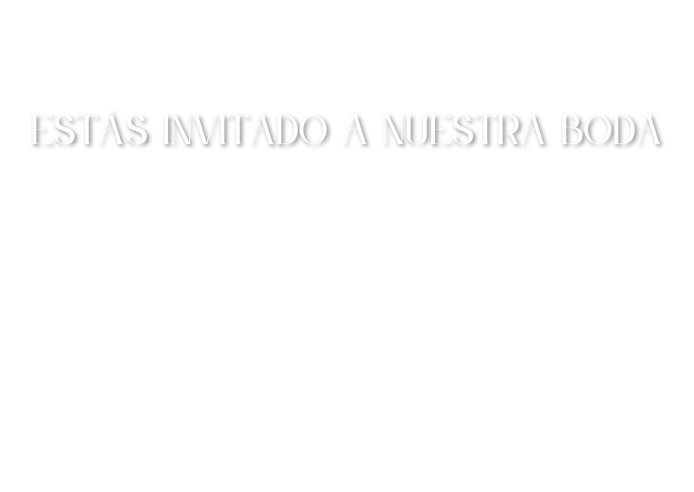
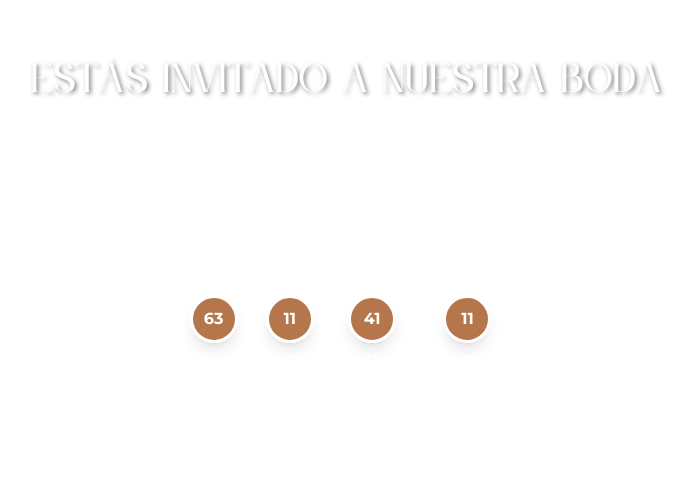
Before and after one commit to alemendieta017/wedding-invitation, a Next.js app: page / in a window 1280 px wide. Shown: the part 1788-2280 px from the top of the page, without its empty margins (293-987 px from the left). Built offline with nearby package versions, Linux system fonts and the light colour scheme; a web font is replaced by a local one.

Commit message:
feat: add CountdownTimer component for event countdown, integrate it into the Invitation section, and enhance MusicPlayer button styling

```diff
--- /dev/null
+++ b/src/app/components/CountdownTimer.tsx
@@ -0,0 +1,158 @@
+'use client'
+
+import { useEffect, useState, useCallback } from 'react'
+import { motion, AnimatePresence } from 'motion/react'
+
+// Componente separado para cada dígito - definido FUERA del componente padre
+const AnimatedDigit = ({ value, label }: { value: number; label: string }) => {
+	return (
+		<div className="flex flex-col items-center gap-2">
+			{/* Círculo con el dígito */}
+			<div className="bg-amber-800/70 rounded-full w-12 h-12 flex items-center justify-center border-3 border-white shadow-lg hover:shadow-xl transition-all duration-300 hover:scale-105">
+				<div className="relative overflow-hidden">
+					<AnimatePresence mode="wait">
+						<motion.div
+							key={value}
+							className="text-sm md:text-base font-bold font-sans text-white"
+							initial={{ y: 20, opacity: 0 }}
+							animate={{ y: 0, opacity: 1 }}
+							exit={{ y: -20, opacity: 0 }}
+							transition={{ duration: 0.3, ease: 'easeOut' }}
+						>
+							{value.toString().padStart(2, '0')}
+						</motion.div>
+					</AnimatePresence>
+				</div>
+			</div>
+			{/* Label debajo del círculo */}
+			<div className="text-xs font-sans font-medium tracking-wide text-white leading-tight text-center">
+				{label}
+			</div>
+		</div>
+	)
+}
+
+const CountdownTimer = () => {
+	// Estados individuales para cada dígito
+	const [days, setDays] = useState(0)
+	const [hours, setHours] = useState(0)
+	const [minutes, setMinutes] = useState(0)
+	const [seconds, setSeconds] = useState(0)
+
+	// Countdown timer logic
+	const updateCountdown = useCallback(() => {
+		const targetDate = new Date('2025-10-25T16:40:00').getTime()
+		const now = new Date().getTime()
+		const difference = targetDate - now
+
+		if (difference > 0) {
+			const newDays = Math.floor(difference / (1000 * 60 * 60 * 24))
+			const newHours = Math.floor(
+				(difference % (1000 * 60 * 60 * 24)) / (1000 * 60 * 60)
+			)
+			const newMinutes = Math.floor(
+				(difference % (1000 * 60 * 60)) / (1000 * 60)
+			)
+			const newSeconds = Math.floor((difference % (1000 * 60)) / 1000)
+
+			// Solo actualizar cada estado si el valor cambió
+			if (newDays !== days) setDays(newDays)
+			if (newHours !== hours) setHours(newHours)
+			if (newMinutes !== minutes) setMinutes(newMinutes)
+			if (newSeconds !== seconds) setSeconds(newSeconds)
+		} else {
+			setDays(0)
+			setHours(0)
+			setMinutes(0)
+			setSeconds(0)
+		}
+	}, [days, hours, minutes, seconds])
+
+	useEffect(() => {
+		// Update immediately
+		updateCountdown()
+
+		// Update every second
+		const interval = setInterval(updateCountdown, 1000)
+
+		return () => clearInterval(interval)
+	}, [updateCountdown])
+
+	return (
+		<div>
+			<motion.div
+				className="flex items-start justify-center gap-2 md:gap-3 mx-auto"
+				initial={{ opacity: 0, scale: 0.8 }}
+				animate={{ opacity: 1, scale: 1 }}
+				transition={{ duration: 0.6, ease: 'easeOut', delay: 0.3 }}
+			>
+				<AnimatedDigit value={days} label="DÍAS" />
+
+				{/* Separador - alineado con el centro de los círculos */}
+				<div className="flex flex-col items-center justify-center mt-8 md:mt-10">
+					<motion.div
+						className="w-1 h-1 bg-white rounded-full mb-1"
+						animate={{ opacity: [0.4, 1, 0.4] }}
+						transition={{ duration: 1, repeat: Infinity, ease: 'easeInOut' }}
+					/>
+					<motion.div
+						className="w-1 h-1 bg-white rounded-full"
+						animate={{ opacity: [0.4, 1, 0.4] }}
+						transition={{
+							duration: 1,
+							repeat: Infinity,
+							ease: 'easeInOut',
+							delay: 0.5,
+						}}
+					/>
+				</div>
+
+				<AnimatedDigit value={hours} label="HORAS" />
+
+				{/* Separador - alineado con el centro de los círculos */}
+				<div className="flex flex-col items-center justify-center mt-8 md:mt-10">
+					<motion.div
+						className="w-1 h-1 bg-white rounded-full mb-1"
+						animate={{ opacity: [0.4, 1, 0.4] }}
+						transition={{ duration: 1, repeat: Infinity, ease: 'easeInOut' }}
+					/>
+					<motion.div
+						className="w-1 h-1 bg-white rounded-full"
+						animate={{ opacity: [0.4, 1, 0.4] }}
+						transition={{
+							duration: 1,
+							repeat: Infinity,
+							ease: 'easeInOut',
+							delay: 0.5,
+						}}
+					/>
+				</div>
+
+				<AnimatedDigit value={minutes} label="MINUTOS" />
+
+				{/* Separador - alineado con el centro de los círculos */}
+				<div className="flex flex-col items-center justify-center mt-8 md:mt-10">
+					<motion.div
+						className="w-1 h-1 bg-white rounded-full mb-1"
+						animate={{ opacity: [0.4, 1, 0.4] }}
+						transition={{ duration: 1, repeat: Infinity, ease: 'easeInOut' }}
+					/>
+					<motion.div
+						className="w-1 h-1 bg-white rounded-full"
+						animate={{ opacity: [0.4, 1, 0.4] }}
+						transition={{
+							duration: 1,
+							repeat: Infinity,
+							ease: 'easeInOut',
+							delay: 0.5,
+						}}
+					/>
+				</div>
+
+				<AnimatedDigit value={seconds} label="SEGUNDOS" />
+			</motion.div>
+		</div>
+	)
+}
+
+export default CountdownTimer
--- a/src/app/components/MusicPlayer.tsx
+++ b/src/app/components/MusicPlayer.tsx
@@ -80,14 +80,14 @@ export default function MusicPlayer({
 
 			{/* Widget Flotante */}
 			<div className="fixed top-6 right-6 z-50">
-				<div className="bg-white/90 backdrop-blur-sm rounded-full shadow-lg border border-gray-200 p-1 flex items-center gap-3">
+				{/* <div className="bg-white/90 backdrop-blur-sm rounded-full shadow-lg border border-gray-200 p-1 flex items-center gap-3"> */}
 					{/* Controles */}
 					<div className="flex items-center">
 						{/* Botón Play/Pause */}
 						<button
 							onClick={togglePlayPause}
 							disabled={!isLoaded}
-							className="w-10 h-10 bg-amber-800 hover:bg-amber-900 disabled:bg-gray-300 rounded-full flex items-center justify-center text-white transition-colors"
+							className="w-12 h-12 border-4 border-white bg-amber-800/80 backdrop-blur hover:bg-amber-900 disabled:bg-gray-300 rounded-full flex items-center justify-center text-white transition-colors"
 						>
 							{isPlaying ? (
 								<svg
@@ -108,7 +108,7 @@ export default function MusicPlayer({
 							)}
 						</button>
 					</div>
-				</div>
+				{/* </div> */}
 			</div>
 		</>
 	)
--- a/src/app/sections/Footer.tsx
+++ b/src/app/sections/Footer.tsx
@@ -6,7 +6,7 @@ const Footer = () => {
 	const URL_WHATSAPP =
 		'https://wa.me/595994208286?text=Hola%2C%20quiero%20confirmar%20presencia%20en%20la%20boda%20de%20Ale%20%26%20Jessi%20%E2%98%BA%EF%B8%8F'
 	const imagePath = '20250825002456280.jpeg.webp'
-		const [isVisible, setIsVisible] = useState(false)
+	const [isVisible, setIsVisible] = useState(false)
 	const sectionRef = useRef<HTMLElement>(null)
 
 	useEffect(() => {
--- a/src/app/sections/Gallery.tsx
+++ b/src/app/sections/Gallery.tsx
@@ -102,11 +102,11 @@ const Gallery = () => {
 	return (
 		<section
 			ref={sectionRef}
-			className="relative w-full py-24 overflow-hidden bg-white"
+			className="relative w-full pt-24 pb-12 px-4 overflow-hidden bg-white"
 		>
 			{/* Contenido principal */}
 			<motion.div
-				className="relative z-10 h-full flex flex-col justify-center items-center px-4 md:px-6"
+				className="relative z-10 h-full flex flex-col justify-center items-center md:px-6"
 				variants={containerVariants}
 				initial="hidden"
 				animate={isVisible ? 'visible' : 'hidden'}
--- a/src/app/sections/Invitation.tsx
+++ b/src/app/sections/Invitation.tsx
@@ -1,6 +1,7 @@
 'use client'
 
 import { useEffect, useRef, useState } from 'react'
+import CountdownTimer from '../components/CountdownTimer'
 
 const Invitation = () => {
 	const imagePath = '20250914161711261.jpeg.webp'
@@ -30,7 +31,7 @@ const Invitation = () => {
 	}, [])
 
 	return (
-		<section ref={sectionRef} className="relative w-full h-svh">
+		<section ref={sectionRef} className="relative w-full h-screen">
 			{/* Imagen fija de fondo - solo visible cuando la sección está en viewport */}
 			<div
 				className={`fixed h-screen inset-0 bg-cover bg-center bg-no-repeat -z-10 transition-opacity duration-300 ${
@@ -48,7 +49,7 @@ const Invitation = () => {
 			/>
 
 			{/* Contenido */}
-			<div className="relative z-10 h-screen max-w-2xl mx-auto flex items-center justify-center px-6">
+			<div className="relative z-10 h-screen max-w-2xl mx-auto flex flex-col items-center justify-center px-6">
 				<div className="max-w-screen-sm text-center text-white">
 					{/* Título principal */}
 					<h2 className="text-4xl font-serif text-center text-shadow mb-4 md:whitespace-nowrap">
@@ -65,6 +66,9 @@ const Invitation = () => {
 						</p>
 					</div>
 				</div>
+				<div className="mt-8 flex flex-col items-center justify-center">
+					<CountdownTimer />
+				</div>
 			</div>
 		</section>
 	)
```
